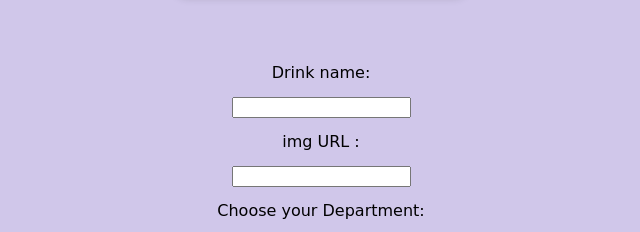
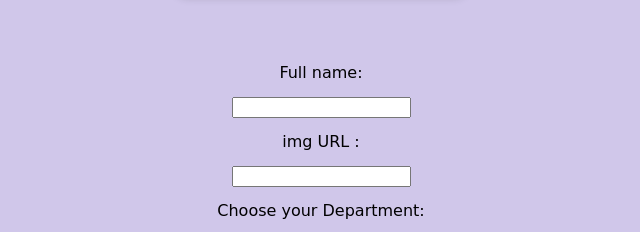
Before and after one commit to ibrahimfqaisi/HR-management-system, a plain HTML site: page index.html in a window 1280 px wide. Shown: the part 1337-1569 px from the top of the page, 319-959 px from the left. Drawn offline with Linux system fonts and the light colour scheme.

Commit message:
i change name in the form

```diff
--- a/index.html
+++ b/index.html
@@ -39,7 +39,7 @@
             <form id="form">
 
 
-                <label for="fullname">Drink name:</label><br>
+                <label for="fullname">Full name:</label><br>
                 <input type="text" id="fullname" value=""><br>
 
                 <label for="img">img URL :</label><br>
```
Also changed, not shown: 1 other file.
